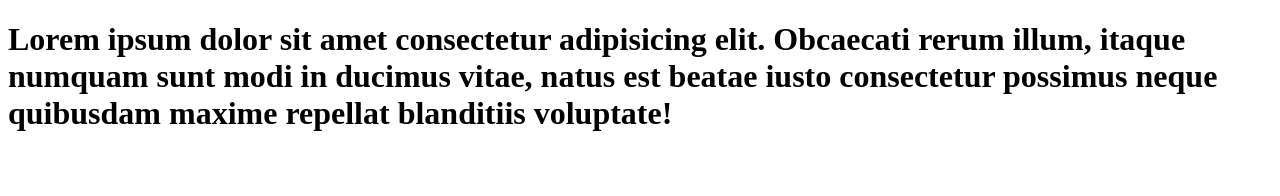
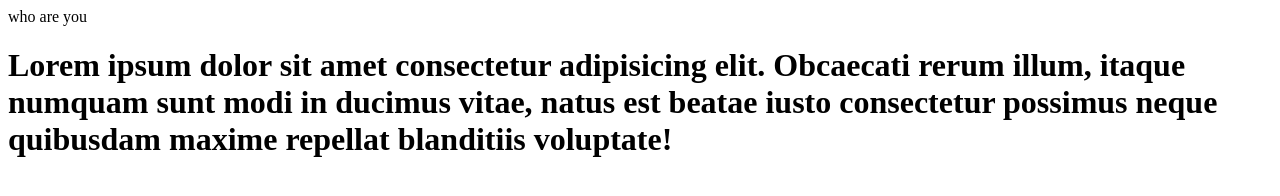
Before and after one commit to devmursa/file, a plain HTML site: page index.html in a window 1280 px wide. Drawn offline with Linux system fonts and the light colour scheme.

Commit message:
Update index.html

```diff
--- a/index.html
+++ b/index.html
@@ -6,6 +6,7 @@
     <title>Document</title>
 </head>
 <body>
+    who are you
     <h1>Lorem ipsum dolor sit amet consectetur adipisicing elit. Obcaecati rerum illum, itaque numquam sunt modi in ducimus vitae, natus est beatae iusto consectetur possimus neque quibusdam maxime repellat blanditiis voluptate!</h1>
 </body>
 </html>
```
